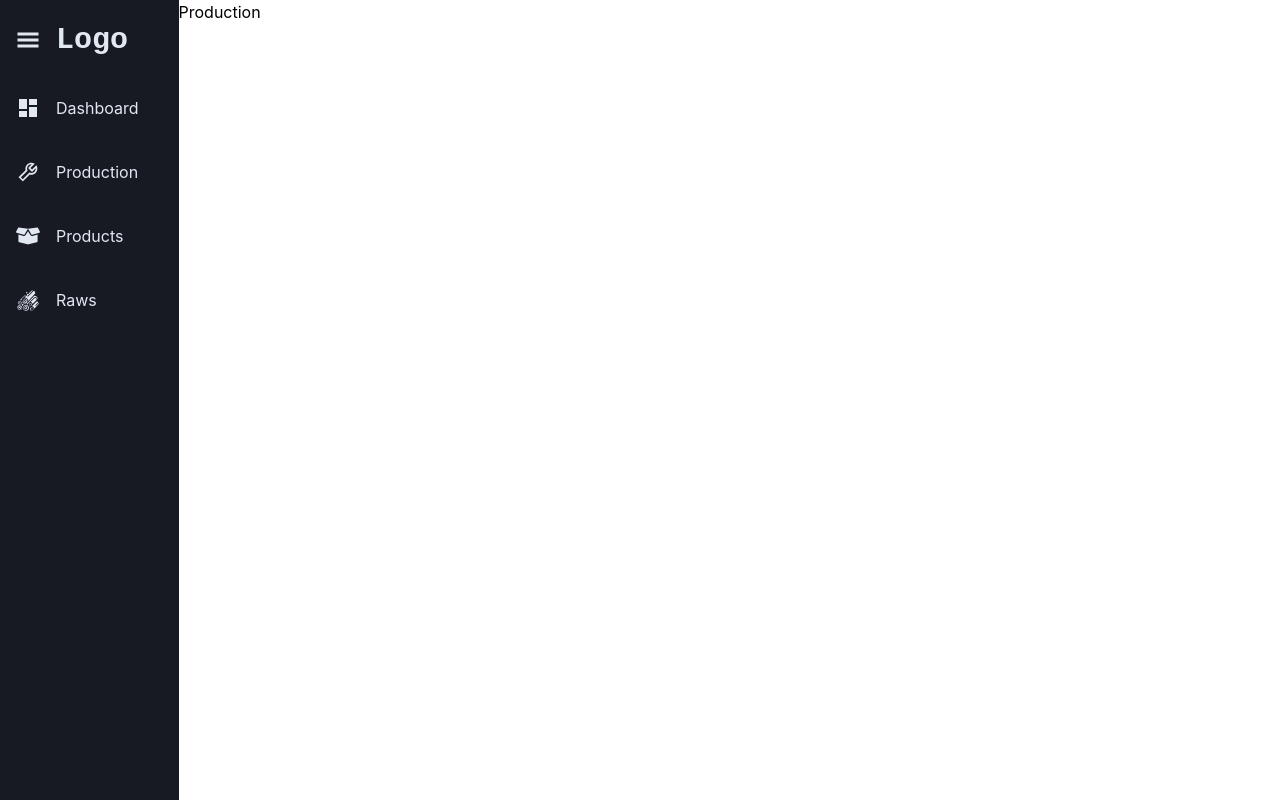
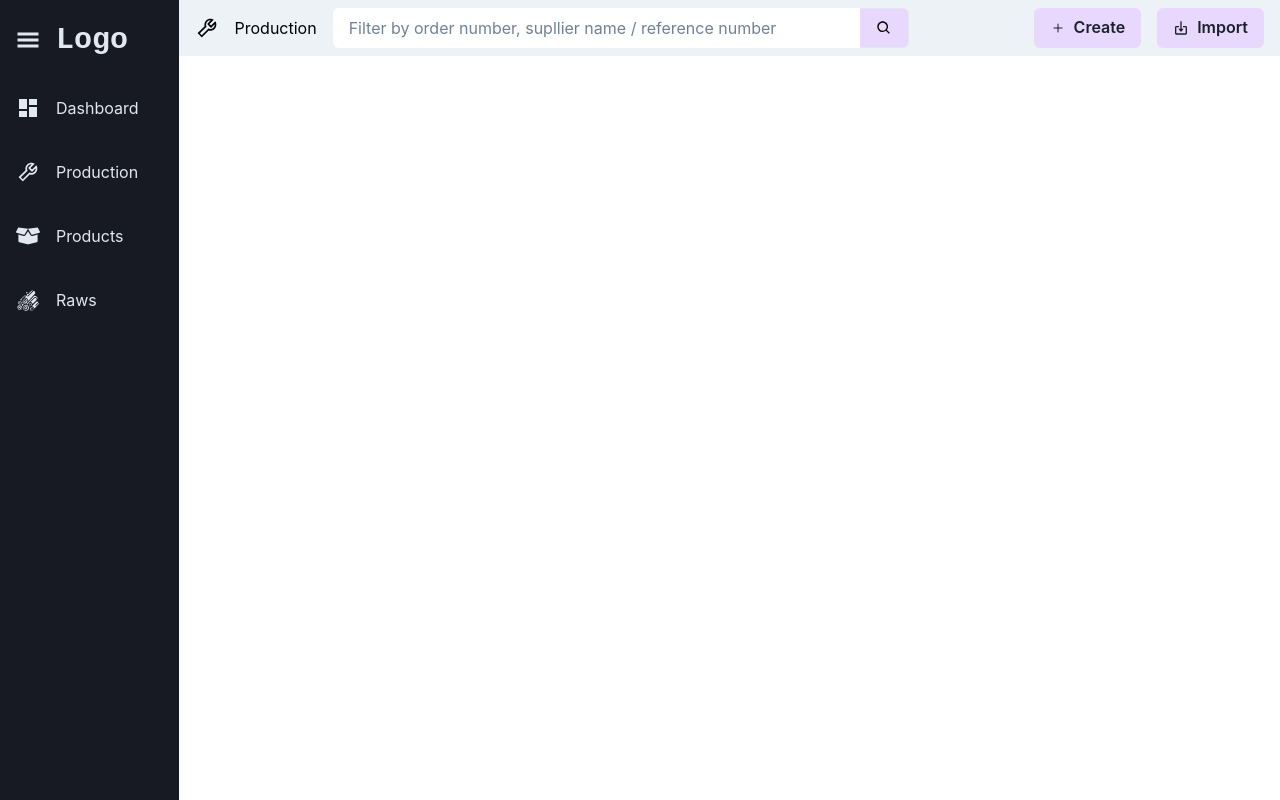
Before and after one commit to takihama/cereal-management-system, a React (Create React App) app: page /production in a window 1280 px wide. Built offline with nearby package versions, Linux system fonts and the light colour scheme.

Commit message:
add: header to production

```diff
--- a/src/pages/Production.tsx
+++ b/src/pages/Production.tsx
@@ -1,9 +1,54 @@
-import React from 'react';
+import { Stack } from '@chakra-ui/react';
+import React, { useState } from 'react';
+import { IconType } from 'react-icons';
+import { AiOutlineTool } from 'react-icons/ai';
+import { BsPlus } from 'react-icons/bs';
+import { BiImport } from 'react-icons/bi';
+import Header from '../components/header/Header';
 
+interface HeaderButtons {
+  name: string
+  icon?: IconType
+  onClick: React.MouseEventHandler<Element>
+}
+interface ProductionState {
+  searchProductionOrder: string
+}
 export default function Production() {
+  const [searchProductionOrder, setSearchProductionOrder] = useState<ProductionState['searchProductionOrder']>('');
+  const onSearchChange = (evt: React.ChangeEvent<HTMLInputElement>) => {
+    setSearchProductionOrder(evt.target.value);
+  };
+  const handleCreateProductionOrder = () => {
+    console.log('handleCreateProductionOrder');
+  };
+  const handleImportProductionOrders = () => {
+    console.log('handleImportProductionOrders');
+  };
+  const headerButtons: Array<HeaderButtons> = [{
+    name: 'Create',
+    icon: BsPlus,
+    onClick: handleCreateProductionOrder,
+  },
+  {
+    name: 'Import',
+    icon: BiImport,
+    onClick: handleImportProductionOrders,
+  },
+  ];
   return (
-    <div>
-      Production
-    </div>
+    <Stack width="full">
+      <Header
+        title="Production"
+        icon={AiOutlineTool}
+        search={{
+          name: 'searchProduct',
+          value: searchProductionOrder,
+          placeholder: 'Filter by order number, supllier name / reference number',
+          onChange: onSearchChange,
+        }}
+        buttons={headerButtons}
+      />
+    </Stack>
   );
 }
```
